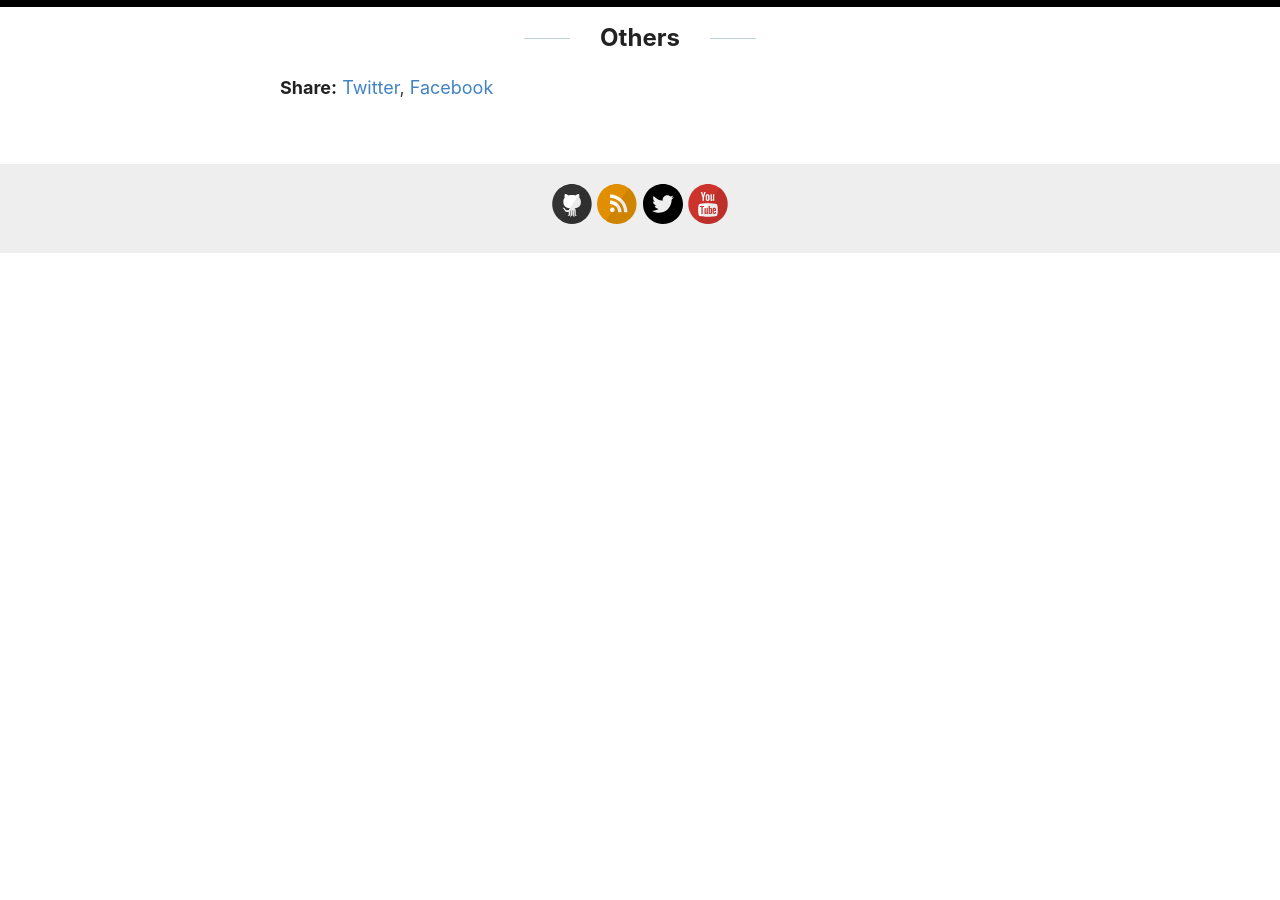
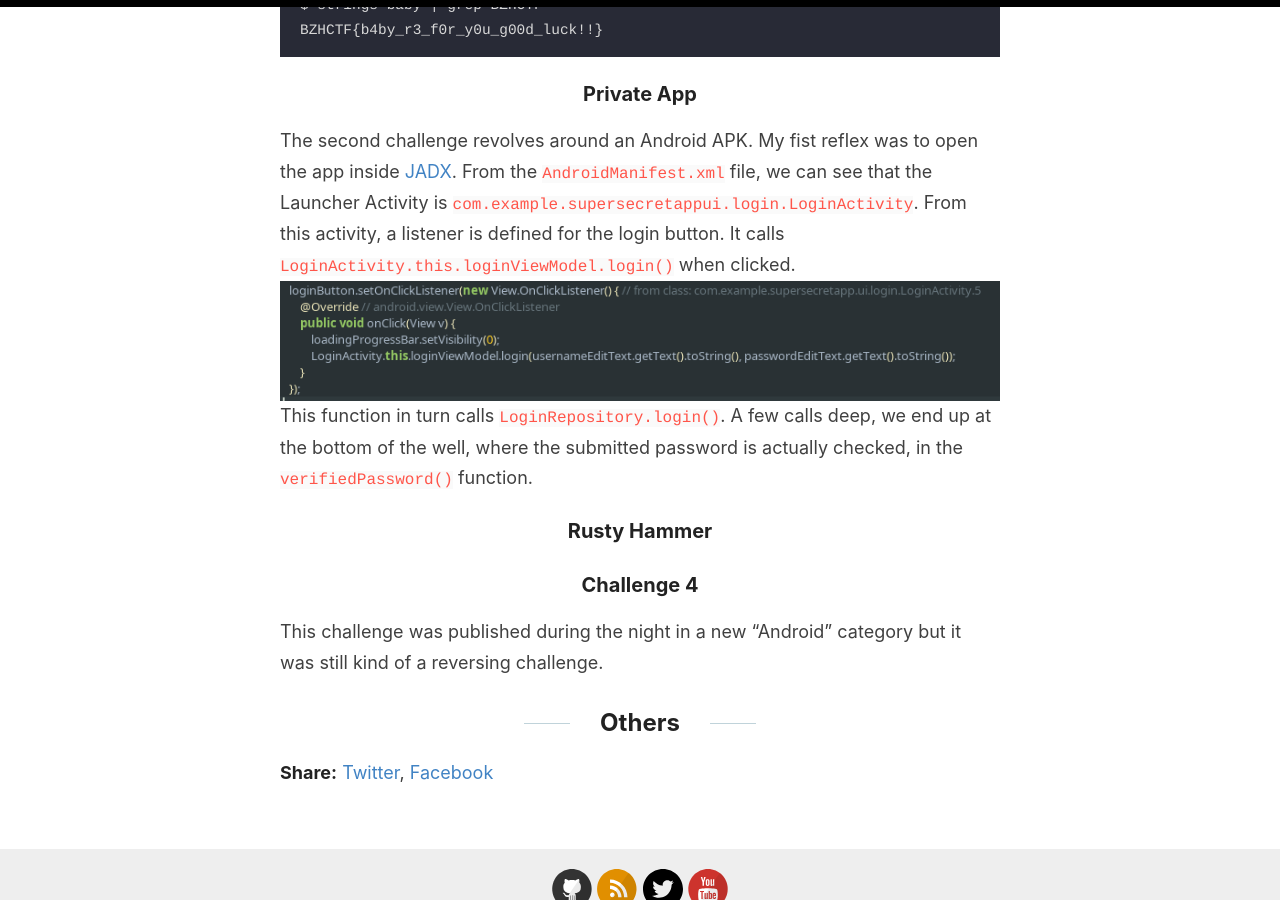
Before and after one commit to Syngard/syngard.github.io, a Jekyll site: the page built from _posts/2022-04-04-BreizhCTF-2022-writeups.md, in a window 1280 px wide and 900 px high, scrolled down 1313 px. Built offline with Jekyll 4.4.1, drawn with Linux system fonts in a browser that asks for light colours; before the commit the page ends 1567 px from its top, so only the background shows below that.

Commit message:
add images

```diff
--- a/_posts/2022-04-04-BreizhCTF-2022-writeups.md
+++ b/_posts/2022-04-04-BreizhCTF-2022-writeups.md
@@ -6,6 +6,8 @@ categories: [CTF, Android]
 
 BreizhCTF is an event held in Rennes every year around the months of March-April. This year marked the third time I participated in the event, two years after the last one was held because of the pandemic. I went with two friends from my team T35H ([zTeeed](https://www.duboc.xyz/) and T0t0r0) as well as two colleagues from my company, since two people from the team weren't able to come (we had the tickets since two years ago).
 We ended up finishing in 12th place out of 99 teams, which was pretty good given that most of us hadn't played CTF in quite some time.
+
+![](/images/posts/BZHCTF2022/BZHCTF2022.png)
 
 ## Reverse Engineering
 
@@ -22,6 +24,10 @@ BZHCTF{b4by_r3_f0r_y0u_g00d_luck!!}
 ### Private App
 
 The second challenge revolves around an Android APK. My fist reflex was to open the app inside [JADX](https://github.com/skylot/jadx). From the `AndroidManifest.xml` file, we can see that the Launcher Activity is `com.example.supersecretappui.login.LoginActivity`. From this activity, a listener is defined for the login button. It calls `LoginActivity.this.loginViewModel.login()` when clicked.
+![](/images/posts/BZHCTF2022/RE1.png)
+This function in turn calls `LoginRepository.login()`. A few calls deep, we end up at the bottom of the well, where the submitted password is actually checked, in the `verifiedPassword()` function.
+
+
 
 ### Rusty Hammer
 
```
Also changed, not shown: images/posts/BZHCTF2022/BZHCTF2022.png (added), images/posts/BZHCTF2022/RE1.png (added), images/posts/BZHCTF2022/RE2.png (added), images/posts/BZHCTF2022/RE3.png (added), images/posts/BZHCTF2022/RE4.png (added), images/posts/BZHCTF2022/RE5.png (added), images/posts/BZHCTF2022/RE6.png (added).
